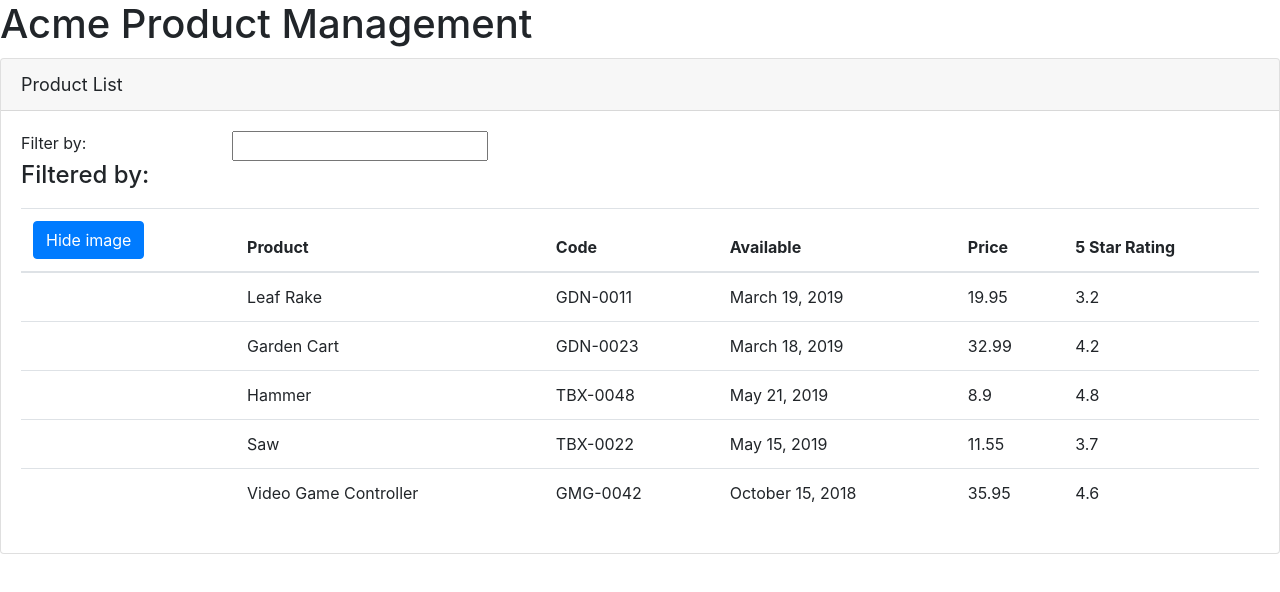
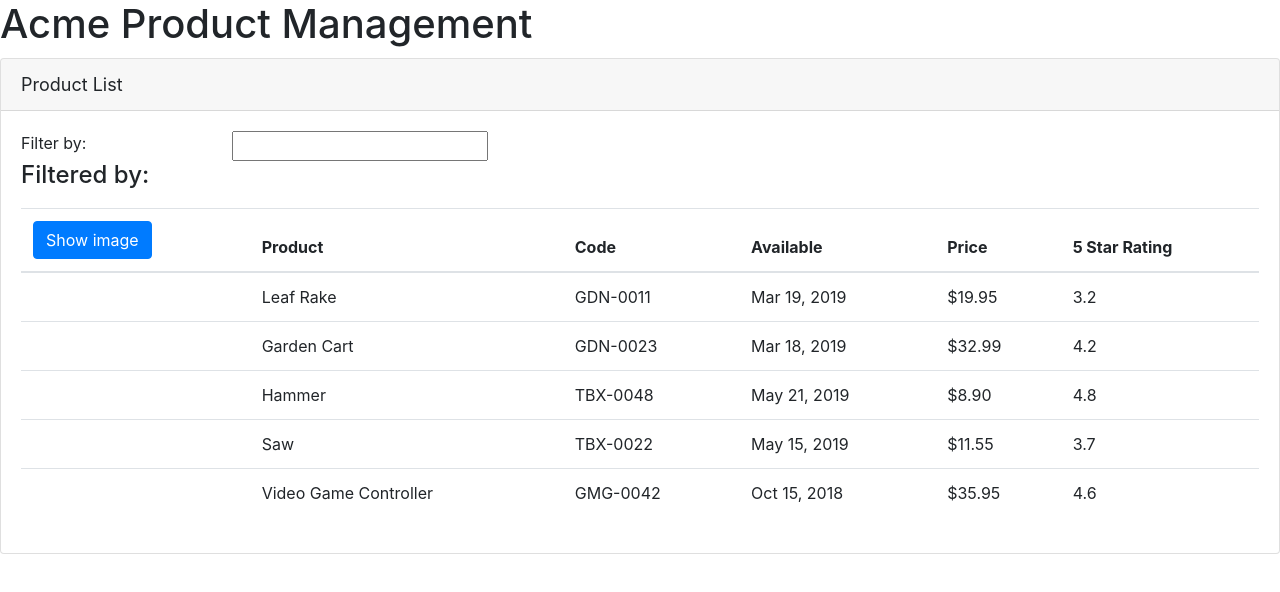
Before and after one commit to pedrobragadev/Exercicios, an Angular app in the folder Angular/Acme/: page / in a window 1280 px wide. Shown: the top 592 px of the page. Built offline with nearby package versions, Linux system fonts and the light colour scheme.

Commit message:
Product list - Created interface product

```diff
--- a/Angular/Acme/src/app/app.module.ts
+++ b/Angular/Acme/src/app/app.module.ts
@@ -3,6 +3,7 @@ import { NgModule } from '@angular/core';
 
 import { AppComponent } from './app.component';
 import {ProductListComponent} from './product/product-list.component';
+import {FormsModule} from '@angular/forms';
 
 @NgModule({
   declarations: [
@@ -11,6 +12,7 @@ import {ProductListComponent} from './product/product-list.component';
   ],
   imports: [
     BrowserModule,
+    FormsModule
   ],
   bootstrap: [AppComponent]
 })
--- a/Angular/Acme/src/app/product/product-list.component.html
+++ b/Angular/Acme/src/app/product/product-list.component.html
@@ -6,12 +6,12 @@
     <div class="row">
       <div class="col-md-2">Filter by:</div>
       <div class="col-md-4">
-        <input type="text"/>
+        <input type="text" [(ngModel)]="filterDefault"/>
       </div>
     </div>
     <div class="row">
       <div class="col-md-6">
-        <h4>Filtered by: </h4>
+        <h4>Filtered by: {{filterDefault}}</h4>
       </div>
     </div>
     <div class="table-responsive">
@@ -20,7 +20,7 @@
         <tr>
           <th>
             <button class="btn btn-primary" (click)="toogleImg()">
-              {{showImg ? "Show" : "Hide"}} image
+              {{showImg ? "Hide" : "Show"}} image
             </button>
           </th>
           <th>Product</th>
@@ -41,9 +41,9 @@
               >
             </td>
             <td>{{product.productName}}</td>
-            <td>{{product.productCode}}</td>
-            <td>{{product.releaseDate}}</td>
-            <td>{{product.price}}</td>
+            <td>{{product.productCode | uppercase}}</td>
+            <td>{{product.releaseDate | date}}</td>
+            <td>{{product.price | currency:'USD' : 'symbol' : '1.2-2'}}</td>
             <td>{{product.starRating}}</td>
           </tr>
         </tbody>
--- a/Angular/Acme/src/app/product/product-list.component.ts
+++ b/Angular/Acme/src/app/product/product-list.component.ts
@@ -1,68 +1,70 @@
 import {Component} from '@angular/core';
+
+import {IProduct} from './product';
 
 @Component({
   selector: 'pm-products',
   templateUrl: './product-list.component.html'
 })
 
-export class ProductListComponent {
-  productTitle: string = 'Product List';
-  imgWidth: number = 50;
-  imgMargin: number = 2;
-  showImg: boolean = false;
-  productList: any[] = [
+export class ProductListComponent implements IProduct {
+  productTitle = 'Product List';
+  imgWidth = 50;
+  imgMargin = 2;
+  showImg = false;
+  filterDefault = '';
+  productList: IProduct[] = [
     {
-      "productId": 1,
-      "productName": "Leaf Rake",
-      "productCode": "GDN-0011",
-      "releaseDate": "March 19, 2019",
-      "description": "Leaf rake with 48-inch wooden handle.",
-      "price": 19.95,
-      "starRating": 3.2,
-      "imageUrl": "assets/images/leaf_rake.png"
+      productId: 1,
+      productName: 'Leaf Rake',
+      productCode: 'GDN-0011',
+      releaseDate: 'March 19, 2019',
+      description: 'Leaf rake with 48-inch wooden handle.',
+      price: 19.95,
+      starRating: 3.2,
+      imageUrl: 'assets/images/leaf_rake.png'
     },
     {
-      "productId": 2,
-      "productName": "Garden Cart",
-      "productCode": "GDN-0023",
-      "releaseDate": "March 18, 2019",
-      "description": "15 gallon capacity rolling garden cart",
-      "price": 32.99,
-      "starRating": 4.2,
-      "imageUrl": "assets/images/garden_cart.png"
+      productId: 2,
+      productName: 'Garden Cart',
+      productCode: 'GDN-0023',
+      releaseDate: 'March 18, 2019',
+      description: '15 gallon capacity rolling garden cart',
+      price: 32.99,
+      starRating: 4.2,
+      imageUrl: 'assets/images/garden_cart.png'
     },
     {
-      "productId": 5,
-      "productName": "Hammer",
-      "productCode": "TBX-0048",
-      "releaseDate": "May 21, 2019",
-      "description": "Curved claw steel hammer",
-      "price": 8.9,
-      "starRating": 4.8,
-      "imageUrl": "assets/images/hammer.png"
+      productId: 5,
+      productName: 'Hammer',
+      productCode: 'TBX-0048',
+      releaseDate: 'May 21, 2019',
+      description: 'Curved claw steel hammer',
+      price: 8.9,
+      starRating: 4.8,
+      imageUrl: 'assets/images/hammer.png'
     },
     {
-      "productId": 8,
-      "productName": "Saw",
-      "productCode": "TBX-0022",
-      "releaseDate": "May 15, 2019",
-      "description": "15-inch steel blade hand saw",
-      "price": 11.55,
-      "starRating": 3.7,
-      "imageUrl": "assets/images/saw.png"
+      productId: 8,
+      productName: 'Saw',
+      productCode: 'TBX-0022',
+      releaseDate: 'May 15, 2019',
+      description: '15-inch steel blade hand saw',
+      price: 11.55,
+      starRating: 3.7,
+      imageUrl: 'assets/images/saw.png'
     },
     {
-      "productId": 10,
-      "productName": "Video Game Controller",
-      "productCode": "GMG-0042",
-      "releaseDate": "October 15, 2018",
-      "description": "Standard two-button video game controller",
-      "price": 35.95,
-      "starRating": 4.6,
-      "imageUrl": "assets/images/xbox-controller.png"
+      productId: 10,
+      productName: 'Video Game Controller',
+      productCode: 'GMG-0042',
+      releaseDate: 'October 15, 2018',
+      description: 'Standard two-button video game controller',
+      price: 35.95,
+      starRating: 4.6,
+      imageUrl: 'assets/images/xbox-controller.png'
     }
   ];
-
   toogleImg() {
     this.showImg = !this.showImg;
 }
--- /dev/null
+++ b/Angular/Acme/src/app/product/product.js
@@ -0,0 +1,10 @@
+export interface; IProduct; {
+  productId: number;
+  productName: string;
+  productCode: string;
+  releaseDate: string;
+  description: string;
+  price: number;
+  starRating: number;
+  imageUrl: string;
+}
```
